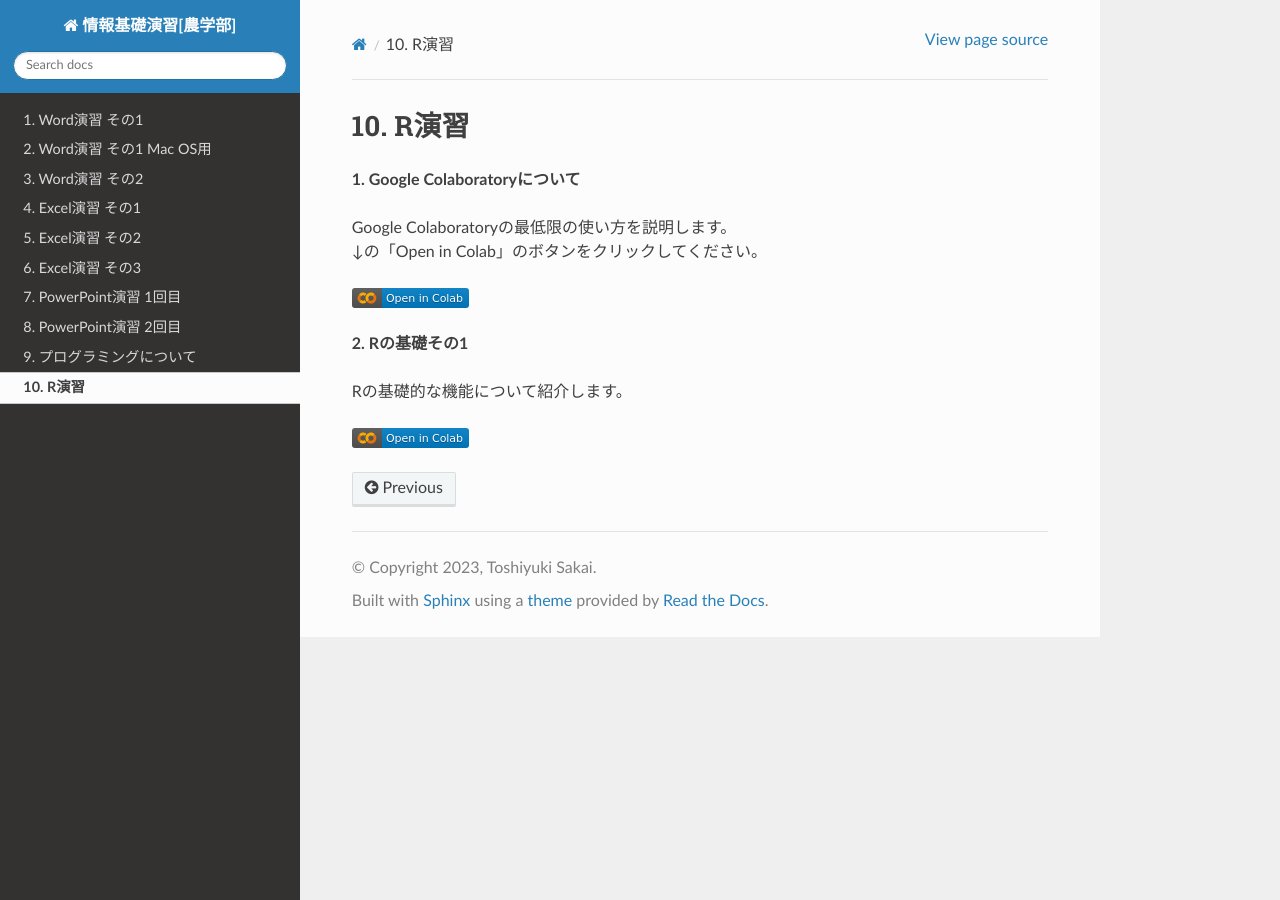
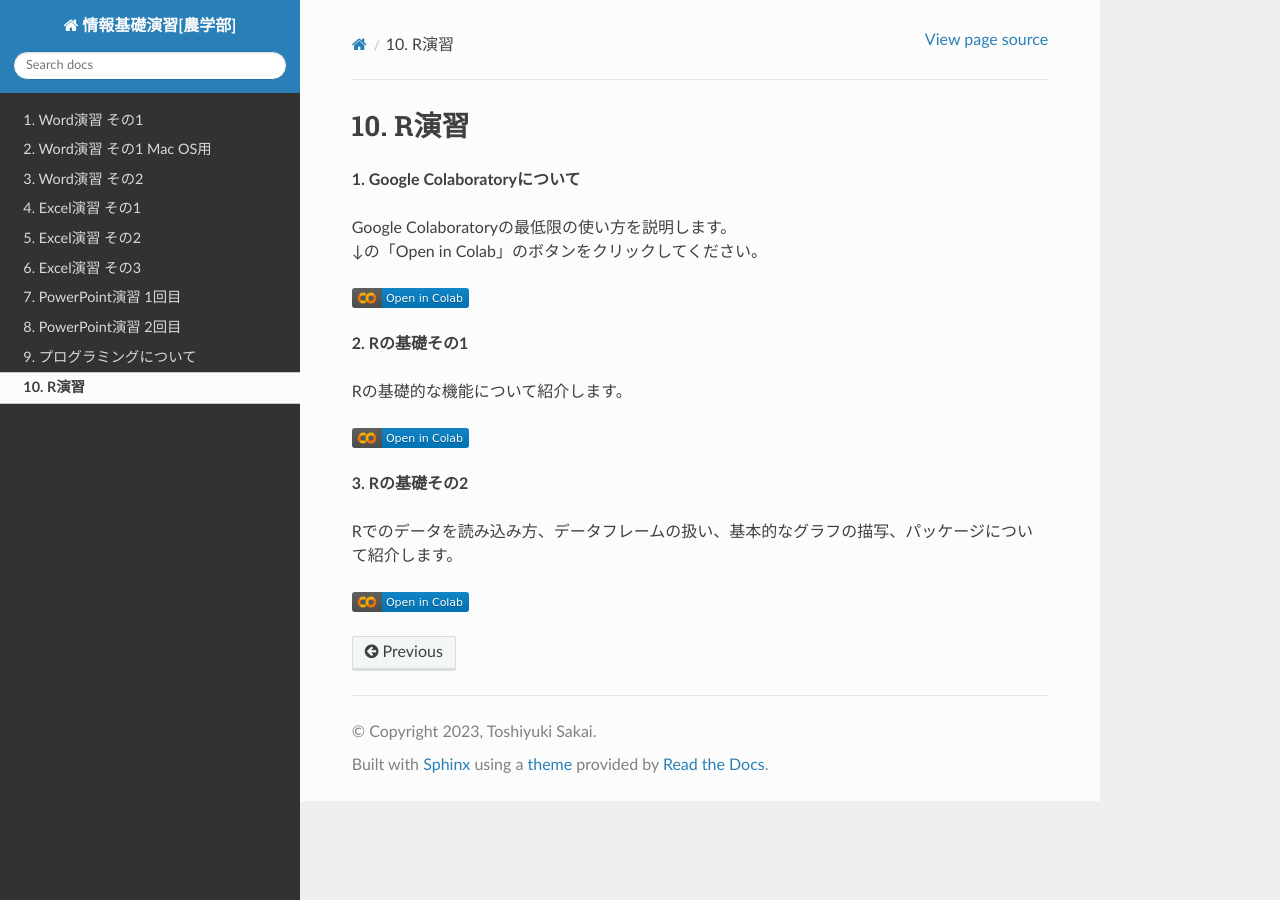
Before and after one commit to slt666666/basic_info_2023, a Sphinx documentation site: the page built from source/R_1.rst, in a window 1280 px wide. Built offline with Sphinx 7.4.7 and the Read the Docs theme 2.0.0, drawn with Linux system fonts in a browser that asks for light colours.

Commit message:
Update R_1.rst

```diff
--- a/source/R_1.rst
+++ b/source/R_1.rst
@@ -16,3 +16,10 @@
 
 .. image:: _static/images/programming/colab-badge.svg
    :target: https://colab.research.google.com/github/slt666666/basic_info_2023/blob/master/source/_static/colab_notebook/RL02.ipynb
+
+**3. Rの基礎その2**
+
+Rでのデータを読み込み方、データフレームの扱い、基本的なグラフの描写、パッケージについて紹介します。
+
+.. image:: _static/images/programming/colab-badge.svg
+   :target: https://colab.research.google.com/github/slt666666/basic_info_2023/blob/master/source/_static/colab_notebook/RL03.ipynb
```
